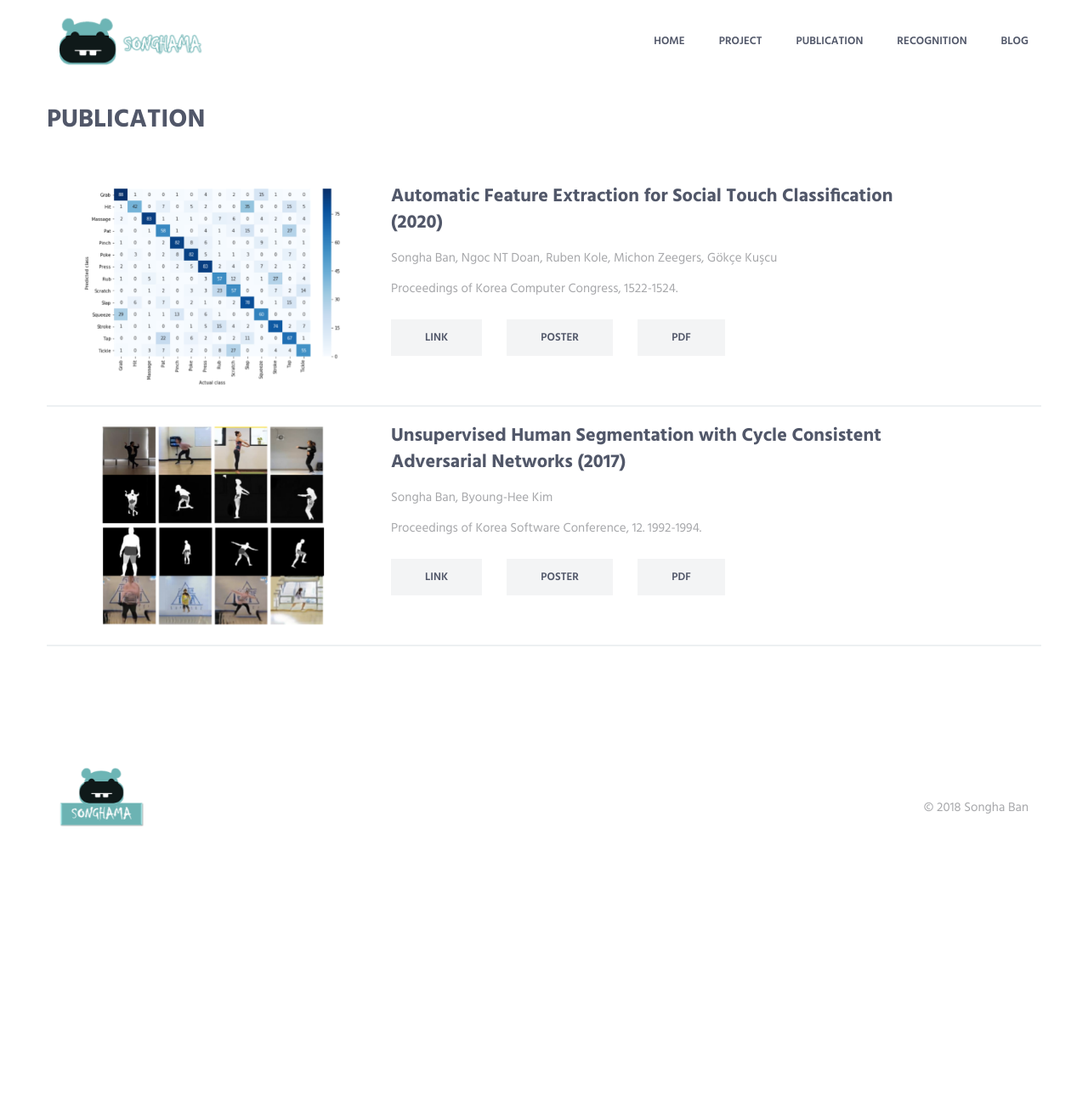
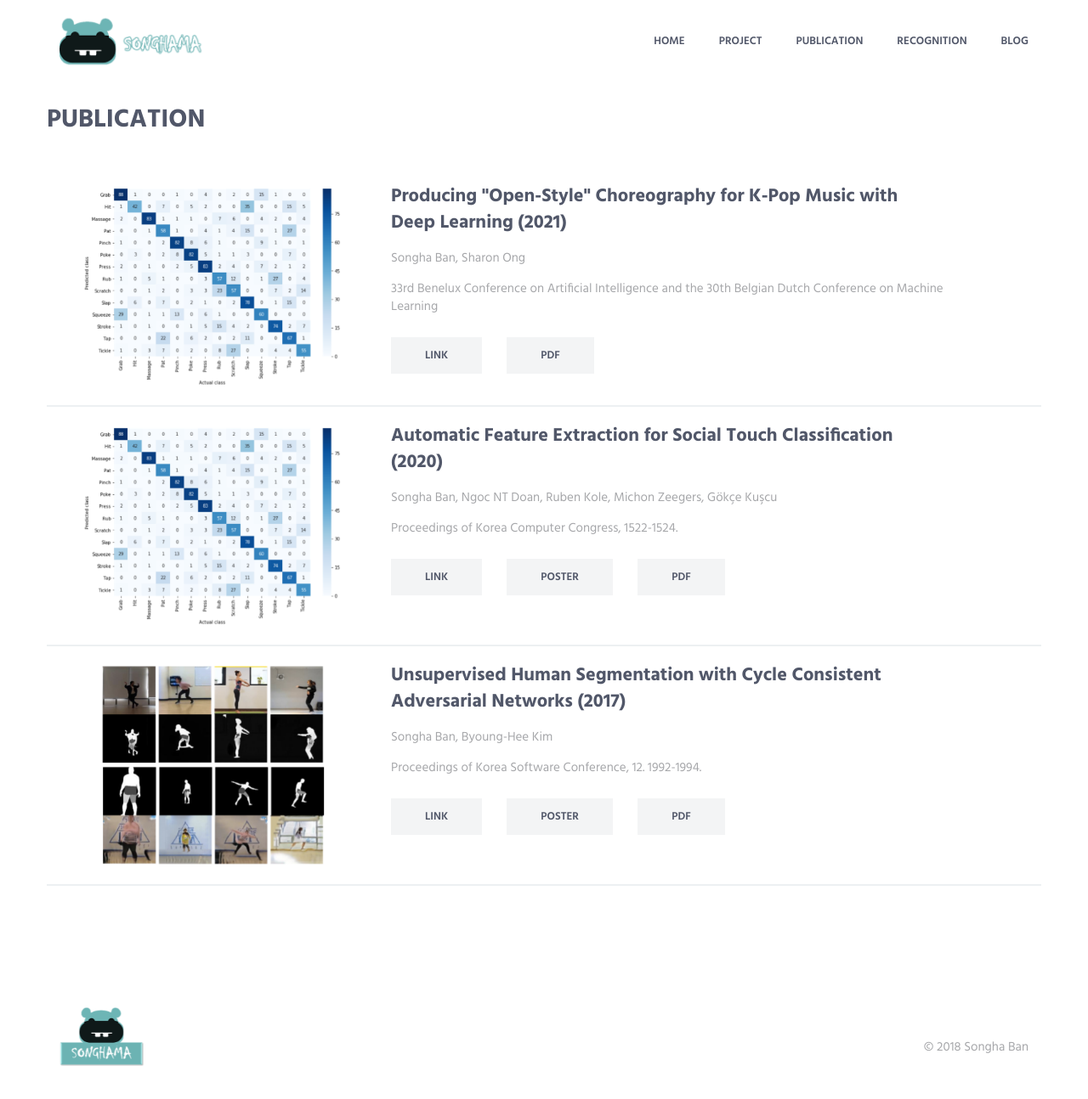
Before and after one commit to SonghaBan/songhaban.github.io, a Jekyll site: the page publication.html, which Jekyll copies as it is, in a window 1280 px wide and 1306 px high. Shown: the top 1294 px of the window at 85% size. Built offline with Jekyll 4.4.1, drawn with Linux system fonts in a browser that asks for light colours.

Commit message:
Update publication.html

```diff
--- a/publication.html
+++ b/publication.html
@@ -89,6 +89,30 @@
                     </div>
                 </div>
                 <!--// end row -->
+
+                <div class="row section-seperator margin-t-20">
+                    <!-- Latest Products -->
+                    <div class="col-sm-4 sm-margin-b-50">
+                        <div class="margin-b-20">
+                            <div class="wow zoomIn" data-wow-duration=".3" data-wow-delay=".1s">
+                                <img class="img-responsive" src="img/970x647/socialtouch.png" alt="Latest Products Image">
+                            </div>
+                        </div>
+                    </div>
+                    <div class="col-sm-7 sm-margin-b-50">
+                        <h4>Producing "Open-Style" Choreography for K-Pop Music with Deep Learning (2021) </h4>
+                        <p>Songha Ban, Sharon Ong</p>
+                        <p>33rd Benelux Conference on Artificial Intelligence and the 30th Belgian Dutch Conference on Machine Learning</p>
+                        <p>
+                            <a href="https://research.tilburguniversity.edu/en/publications/producing-open-style-choreography-for-k-pop-music-with-deep-learn" class="btn-theme btn-theme-sm btn-default-bg text-uppercase margin-t-10">Link</a>
+                            &nbsp;&nbsp;&nbsp;&nbsp;&nbsp;&nbsp;
+                            <a href="document/Bachelor_CSAI_thesis_SonghaBan_2023907.pdf" class="btn-theme btn-theme-sm btn-default-bg text-uppercase margin-t-10">PDF</a>
+                        </p>
+                    </div>
+                    <!-- End Latest Products -->
+                </div>
+                <!--// end row -->
+
 
                 <div class="row section-seperator margin-t-20">
                     <!-- Latest Products -->
```
